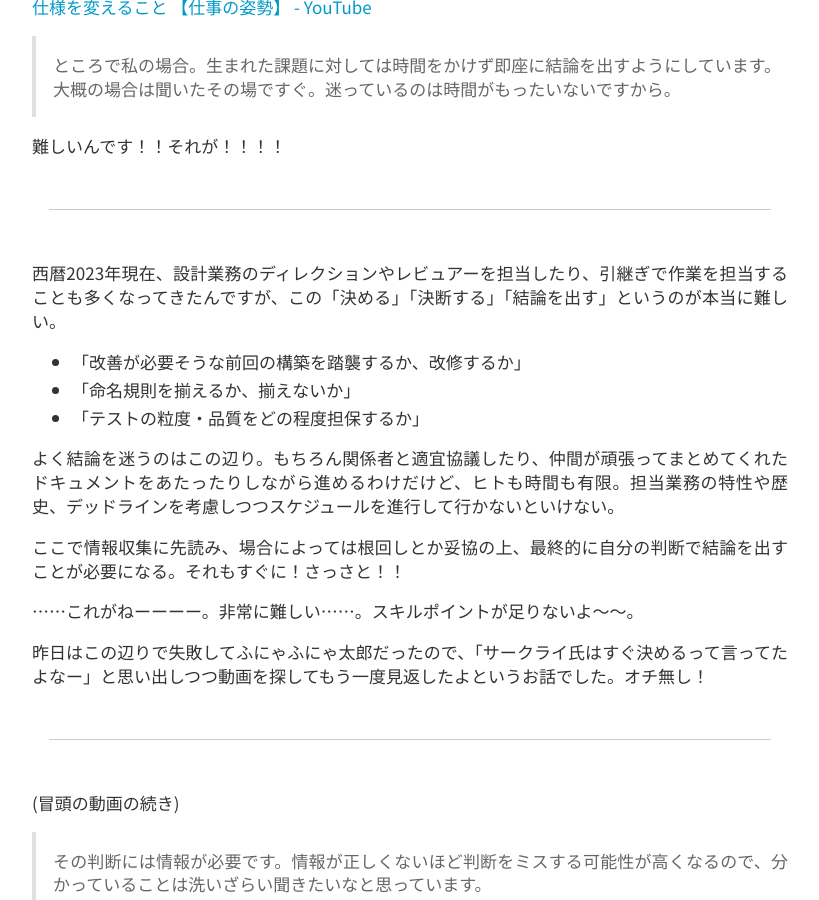
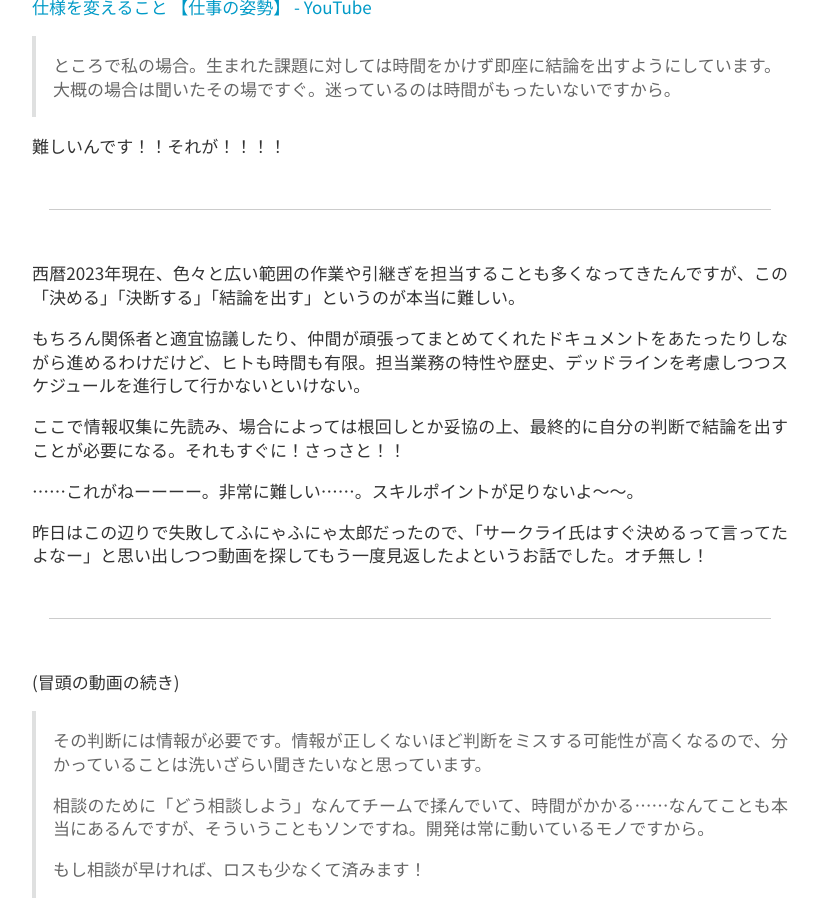
Before and after one commit to kenkenpa198/kems-clew.net, a Jekyll site: the page built from docs/_posts/2023-09-13-make-a-decision-immediately.md, in a window 1280 px wide and 900 px high, scrolled down 325 px. Shown: the whole window, without its empty margins (230-1049 px from the left). Built offline with Jekyll 4.4.1, drawn with Linux system fonts in a browser that asks for light colours; nearby versions of some CDN libraries.

Commit message:
[update]mod content

```diff
--- a/docs/_posts/2023-09-13-make-a-decision-immediately.md
+++ b/docs/_posts/2023-09-13-make-a-decision-immediately.md
@@ -19,13 +19,9 @@
 
 ---
 
-西暦2023年現在、設計業務のディレクションやレビュアーを担当したり、引継ぎで作業を担当することも多くなってきたんですが、この「決める」「決断する」「結論を出す」というのが本当に難しい。
+西暦2023年現在、色々と広い範囲の作業や引継ぎを担当することも多くなってきたんですが、この「決める」「決断する」「結論を出す」というのが本当に難しい。
 
-- 「改善が必要そうな前回の構築を踏襲するか、改修するか」
-- 「命名規則を揃えるか、揃えないか」
-- 「テストの粒度・品質をどの程度担保するか」
-
-よく結論を迷うのはこの辺り。もちろん関係者と適宜協議したり、仲間が頑張ってまとめてくれたドキュメントをあたったりしながら進めるわけだけど、ヒトも時間も有限。担当業務の特性や歴史、デッドラインを考慮しつつスケジュールを進行して行かないといけない。
+もちろん関係者と適宜協議したり、仲間が頑張ってまとめてくれたドキュメントをあたったりしながら進めるわけだけど、ヒトも時間も有限。担当業務の特性や歴史、デッドラインを考慮しつつスケジュールを進行して行かないといけない。
 
 ここで情報収集に先読み、場合によっては根回しとか妥協の上、最終的に自分の判断で結論を出すことが必要になる。それもすぐに！さっさと！！
 
```
